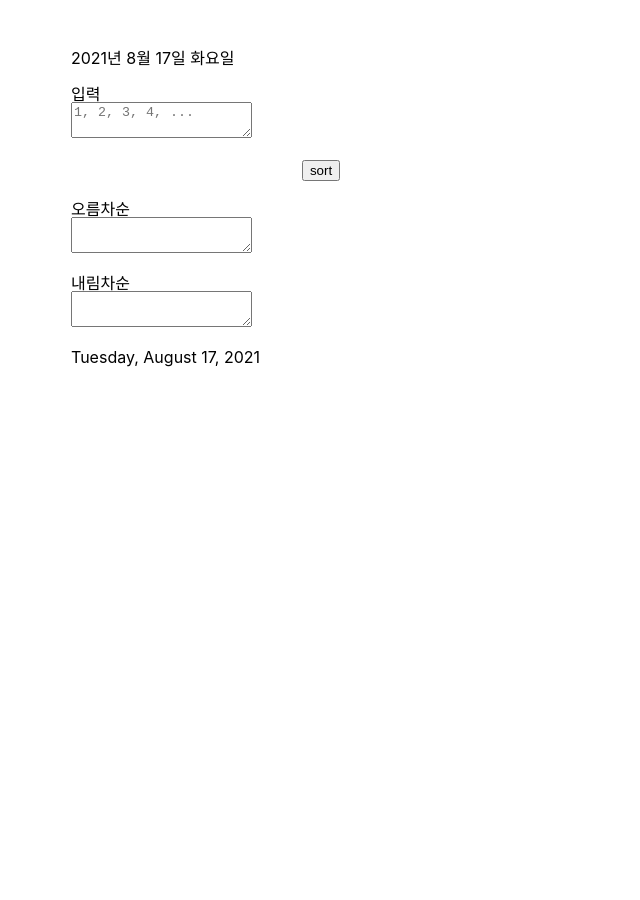
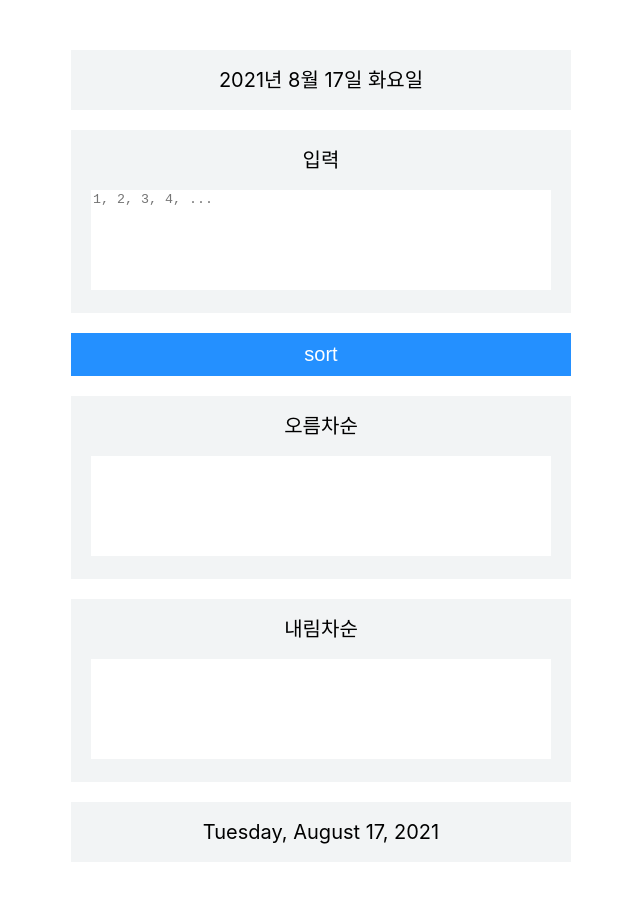
Before and after one commit to kim-gunwoo/solarconnect-sorting, a React (Create React App) app: page / in a window 1280 px wide. Shown: the top 900 px of the page, without its empty margins (319-959 px from the left). Before the commit the page ends 800 px from the top, so only its background shows below. Built offline with nearby package versions, Linux system fonts and the light colour scheme.

Commit message:
add : css 추가

```diff
--- a/src/components/Button/DefaultButton.js
+++ b/src/components/Button/DefaultButton.js
@@ -5,5 +5,11 @@ export default function DefaultButton({ children, onClick }) {
 }
 
 const Container = styled.button`
+  width: 100%;
+  padding: 10px 30px;
+  background-color: #2490ff;
+  border: none;
+  font-size: 20px;
+  color: white;
   cursor: pointer;
 `;
--- a/src/components/Field/ResultField.js
+++ b/src/components/Field/ResultField.js
@@ -4,7 +4,7 @@ const ResultField = ({ fieldName, value }) => {
   return (
     <Container>
       <FieldHeader>{fieldName}</FieldHeader>
-      <TextArea value={value} contentEditable='false' />
+      <TextArea value={value} readOnly />
     </Container>
   );
 };
--- a/src/components/Field/index.js
+++ b/src/components/Field/index.js
@@ -2,10 +2,23 @@ import styled from "styled-components";
 import InputField from "./InputField";
 import ResultField from "./ResultField";
 
-export const Container = styled.div``;
+export const Container = styled.div`
+  padding: 20px;
+  background-color: #f2f4f5;
+  text-align: center;
+  font-size: 20px;
+`;
 
-export const FieldHeader = styled.h3``;
+export const FieldHeader = styled.h3`
+  padding-bottom: 20px;
+`;
 
-export const TextArea = styled.textarea``;
+export const TextArea = styled.textarea`
+  width: 100%;
+  height: 100px;
+  border: none;
+  resize: none;
+  overflow: auto;
+`;
 
 export { InputField, ResultField };
--- a/src/components/Timer/LocaleDateTimer.js
+++ b/src/components/Timer/LocaleDateTimer.js
@@ -25,4 +25,9 @@ export default function LocaleDateTimer({ locales = "ko-KR" }) {
   return <Container>{getLocalDateCurrentTime()}</Container>;
 }
 
-const Container = styled.div``;
+const Container = styled.div`
+  padding: 20px;
+  background-color: #f2f4f5;
+  text-align: center;
+  font-size: 20px;
+`;
```
